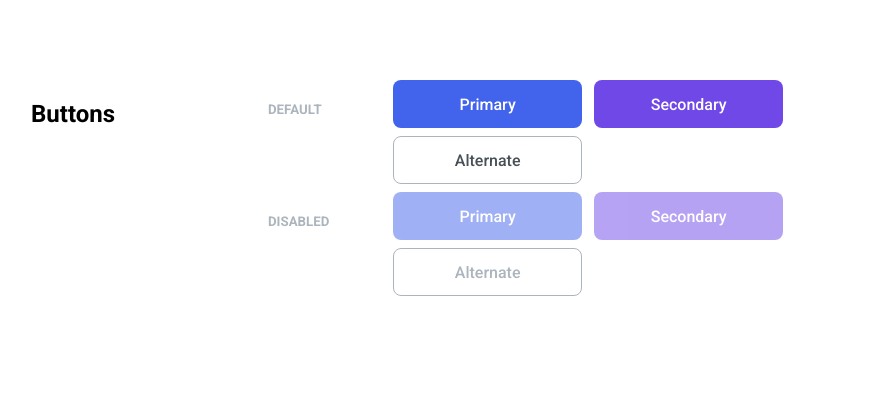
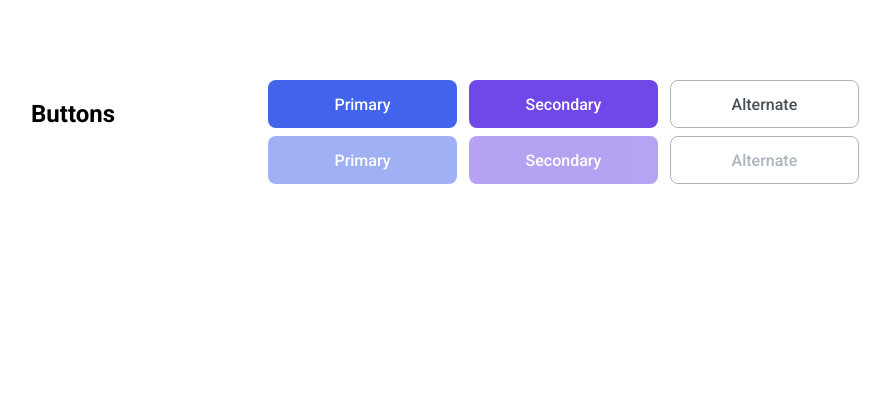
Before and after one commit to js-tasks-ru/htmlcss-20210513_mrmldsky27, a website: page 03-lection1/01-button/index.html in a window 1280 px wide. Shown: the whole page, without its empty margins (135-1025 px from the left). Drawn offline with Linux system fonts and the light colour scheme.

Commit message:
deleted group-component

```diff
--- a/03-lection1/01-button/button.css
+++ b/03-lection1/01-button/button.css
@@ -13,18 +13,6 @@
 
 .grid__content {
     flex-basis: 75%;
-}
-
-.group {
-    display: flex;
-    justify-content: space-between;
-}
-
-.group__title {
-    flex-basis: 8rem;
-    text-transform: uppercase;
-    color: #ACB5BD;
-    color: var(--grey-3, #ACB5BD);
 }
 
 .button {
--- a/03-lection1/01-button/index.html
+++ b/03-lection1/01-button/index.html
@@ -11,23 +11,13 @@
                 <h2>Buttons</h2>
             </div>
             <div class="grid__content">
-                <section class="group">
-                    <h5 class="group__title">Default</h5>
-                    <div class="group__content">
                 <button class="button button_primary">Primary</button>
                 <button class="button button_secondary">Secondary</button>
                 <button class="button button_alternate">Alternate</button>
-                    </div>
-                </section>
-                <section class="group">
-                    <h5 class="group__title">Disabled</h5>
-                    <div class="group__content">
                 <button class="button button_primary" disabled>Primary</button>
                 <button class="button button_secondary" disabled>Secondary</button>
                 <button class="button button_alternate" disabled>Alternate</button>
             </div>
-                </section>
-            </div>
         </main>
     </body>
 </html>
```
Lines whose indentation alone changed are shown as unchanged.
